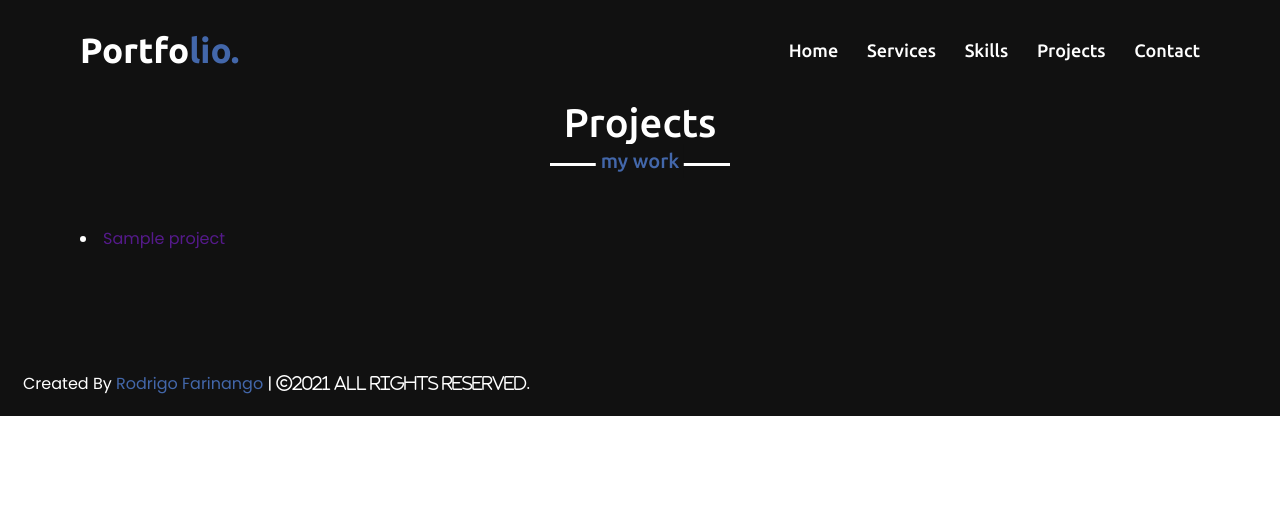
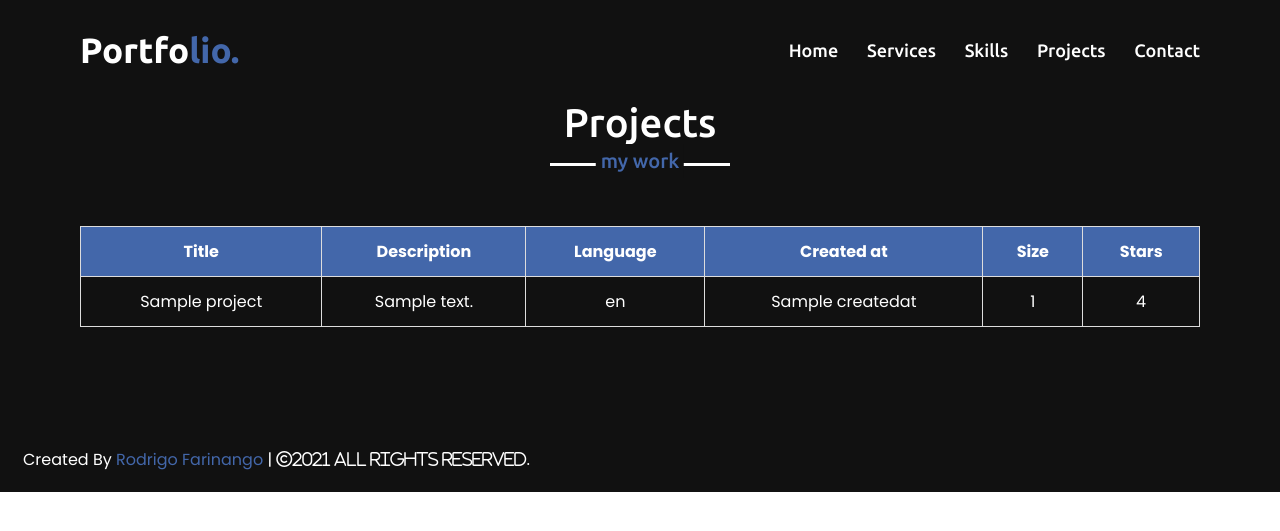
Before and after one commit to rofarinango/portfolio_website, a Django app: template pages/templates/pages/projects.html in a window 1280 px wide. Shown: the top 531 px of the page. Run offline with Django 3.2, Linux system fonts and the light colour scheme; tables that the repository leaves empty hold one stand-in row (values such as "Sample post"); the template is opened without the code that fills it: values that come from a table or form of the project are taken from there, most other values are stand-ins (such as "Sample title", 1, 10 or a date in 2020); parts of the project's set-up code (start-up, migrations or seed data) failed here and were passed over; some libraries are stand-ins or nearby versions.

Commit message:
Create table in projects.html template

```diff
--- a/pages/static/pages/css/style.css
+++ b/pages/static/pages/css/style.css
@@ -413,6 +413,20 @@ section .title::after{
 .teams .carousel .card:hover img{
 	border-color: #fff;
 }
+.table{
+	width: 100%;
+	border-collapse: collapse;
+}
+.table td, .table th{
+	padding: 12px 15px;
+	border: 1px solid #ddd;
+	text-align: center;
+	font-size: 16px;
+}
+.table th{
+	background-color:#4367AA;
+
+}
 .owl-dots{
 	text-align: center;
 	margin-top: 20px;
--- a/pages/static/pages/js/script.js
+++ b/pages/static/pages/js/script.js
@@ -23,4 +23,5 @@ $(document).ready(function(){
         $('.menu-btn i').toggleClass("active");
     });
 
+
 });
--- a/pages/templates/pages/base.html
+++ b/pages/templates/pages/base.html
@@ -8,6 +8,8 @@
 	<link rel="stylesheet" href="{% static 'pages/css/style.css' %}">
 	<script src="https://kit.fontawesome.com/28d25f280a.js"></script>
 	<script src="https://code.jquery.com/jquery-3.5.1.min.js"></script>
+
+
 
 </head>
 <body>
--- a/pages/templates/pages/projects.html
+++ b/pages/templates/pages/projects.html
@@ -1,15 +1,37 @@
 {% extends "pages/base.html" %}
 {% load static %}
+
 {% block projects %}
 <!-- Projects Section Start -->
 <section class="teams" id="teams">
     <div class="max-width">
         <h2 class="title">Projects</h2>
-        {% for project in projects %}
-			<li><a href="">{{ project.title }}</a></li>
-		{% empty %}
-			<li>No topics have been added yet.</li>
-		{% endfor %}
+        <div style="overflow-x:auto;">
+            <table class="table">
+                <thead>
+                    <th>Title</th>
+                    <th>Description</th>
+                    <th>Language</th>
+                    <th>Created at</th>
+                    <th>Size</th>
+                    <th>Stars</th>
+                </thead>
+                <tbody>
+                    {% for project in allProjects %}
+                    <tr>
+                        <td>{{project.Title}}</td>
+                        <td>{{project.Description}}</td>
+                        <td>{{project.Language}}</td>
+                        <td>{{project.Createdat}}</td>
+                        <td>{{project.Size}}</td>
+                        <td>{{project.Stars}}</td>
+                    </tr>
+                    {% endfor %}
+                </tbody>
+            </table>
+        </div>
     </div>
 </section>
+
+
 {% endblock projects %}
```
Also changed, not shown: pages/projects.py (added, +15 -0 lines), pages/views.py (+24 -25 lines).
